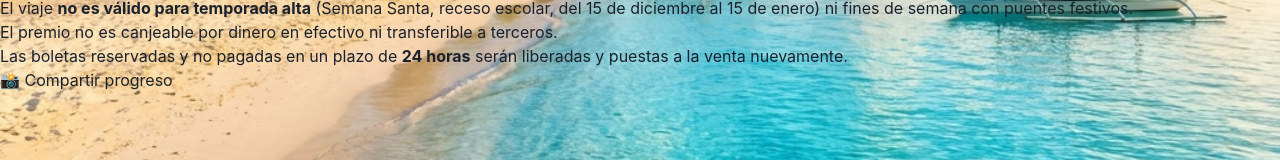
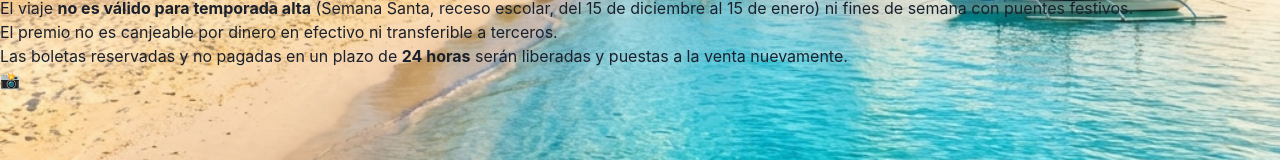
Before and after one commit to camilomurillas96/rifa-frontend, a React (Vite) app: page / in a window 1280 px wide. Shown: the part 484-644 px from the top of the page. Built offline with nearby package versions, Linux system fonts and the light colour scheme; no server answers.

Commit message:
Ajuste en las dimensiones de la captura de imagen 2

```diff
--- a/src/ShareProgressButton.jsx
+++ b/src/ShareProgressButton.jsx
@@ -31,15 +31,16 @@ function ShareProgressButton({ targetElementId }) {
         useCORS: true, // Necesario si tienes imágenes de otros dominios
         scale: 2,      // Aumenta la resolución de la captura
 
-        // --- SOLUCIÓN DEFINITIVA: Capturar el contenido completo del área designada ---
-        // Ahora que tenemos un `targetElementId` que apunta a un área específica,
-        // podemos capturar su altura y anchura completas sin miedo a que la imagen
-        // sea demasiado larga (porque no incluye los T&C) o demasiado corta.
+        // --- CORRECCIÓN: Opciones para capturar el contenido completo con scroll ---
+        // Usamos scrollHeight y scrollWidth para que el canvas tenga el tamaño total del contenido.
         width: elementToCapture.scrollWidth,
         height: elementToCapture.scrollHeight,
+
+        // Es buena práctica definir el contexto de la ventana para el renderizado.
         windowWidth: elementToCapture.scrollWidth,
         windowHeight: elementToCapture.scrollHeight,
-        // El scroll al inicio (0,0) asegura que la captura sea consistente.
+
+        // Aseguramos que la "cámara" virtual esté en la posición correcta (arriba del todo).
         scrollX: 0,
         scrollY: 0,
       });
@@ -99,7 +100,7 @@ function ShareProgressButton({ targetElementId }) {
       {isLoading ? (
         <span className="animate-spin text-2xl">⏳</span>
       ) : (
-        <span>📸 Compartir progreso</span>
+        <span>📸</span>
       )}
     </button>
   );
```
